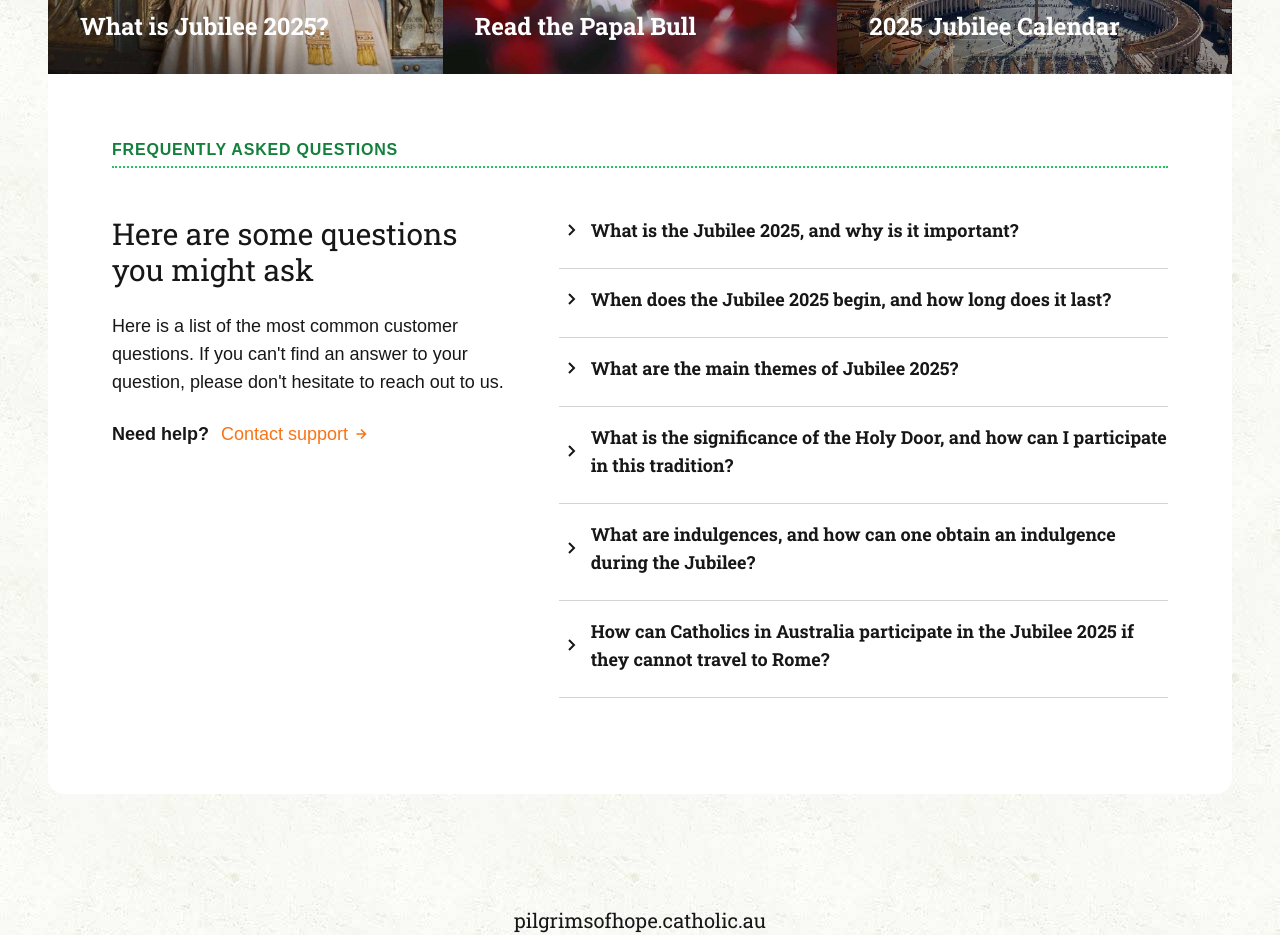
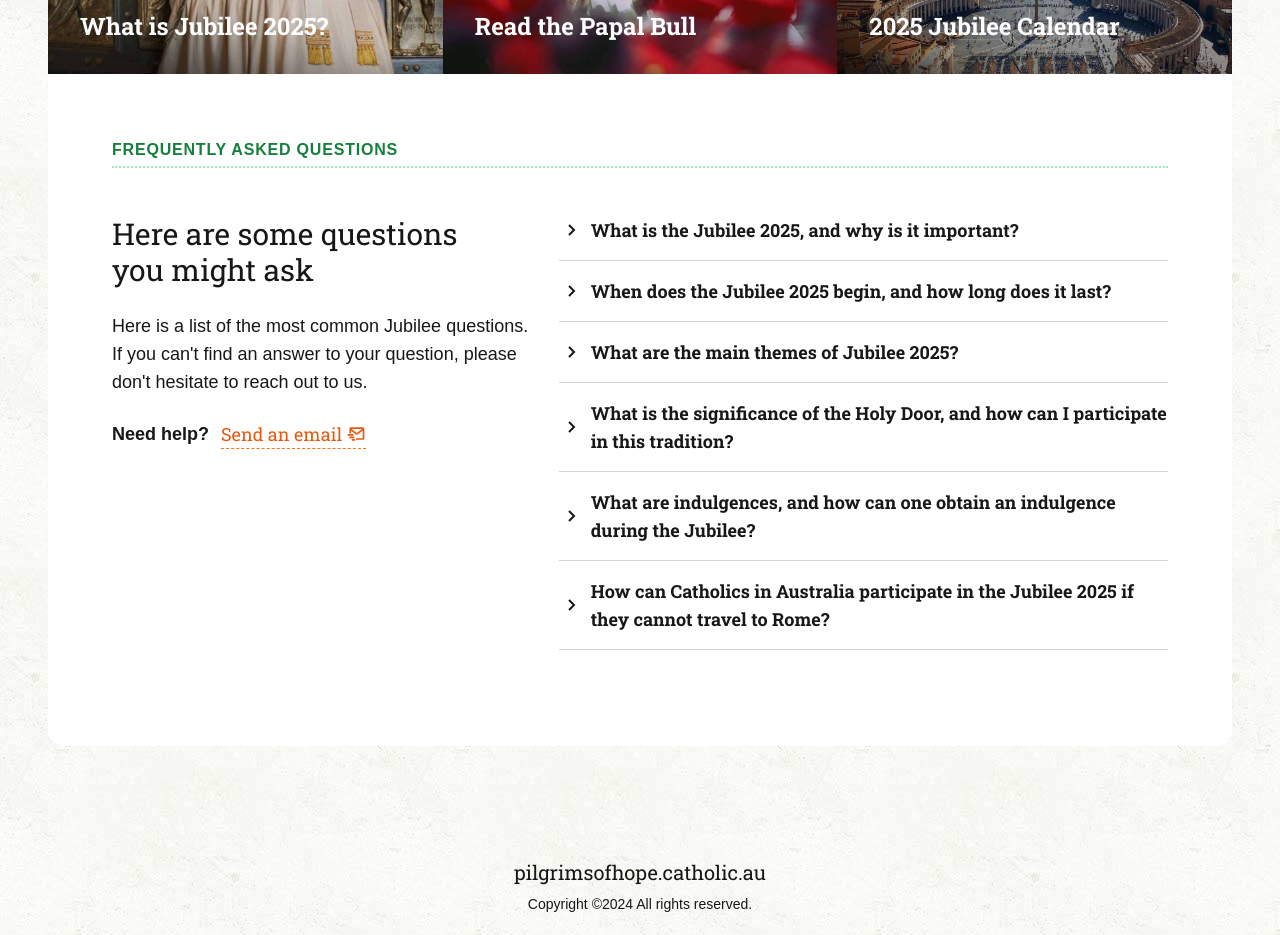
Before and after one commit to ryanmacalandag/pilgrims-of-hope, a Next.js app: page / in a window 1280 px wide. Shown: the part 2080-3015 px from the top of the page. Built offline with nearby package versions, Linux system fonts and the light colour scheme.

Commit message:
fix accordion

```diff
--- a/app/_sections/JubileeFAQAccordion.tsx
+++ b/app/_sections/JubileeFAQAccordion.tsx
@@ -1,85 +1,85 @@
 import { Checkbox } from '@headlessui/react'
 import Link from 'next/link'
 import React from 'react'
-import { BiChevronRight, BiRightArrowAlt } from 'react-icons/bi'
+import { BiChevronRight, BiMailSend } from 'react-icons/bi'
 
 export default function JubileeFAQAccordion() {
   return (
     <div className='flex flex-col gap-8 lg:gap-12 px-8 md:px-12 lg:px-16 py-12 md:py-10 lg:py-16'>
-      <div className='border-b-2 border-green-500 border-dotted pb-1'>
+      <div className='border-b-2 border-green-500/40 border-dotted pb-1'>
         <h3 className='text-sm md:text-base text-left font-sans font-bold text-green-700 uppercase tracking-wider'>Frequently Asked Questions</h3>
       </div>
       <div className='grid grid-cols-12 gap-4'>
         <div className='col-span-12 md:col-span-5 mb-6'>
           <div className='flex flex-col gap-6 pl-0 md:pl-0'>
             <p className='text-2xl md:text-3xl font-serif text-balance'>Here are some questions you might ask</p>
-            <p>Here is a list of the most common customer questions. If you can&#39;t find an answer to your question, please don&#39;t hesitate to reach out to us.</p>
+            <p>Here is a list of the most common Jubilee questions. If you can&#39;t find an answer to your question, please don&#39;t hesitate to reach out to us.</p>
             <p className='flex gap-3'>
               <span className='font-bold'>Need help? </span>
               <Link
-                href='/support'
-                className='text-orange-500 hover:text-orange-800 flex flex-row gap-1 items-center transition duration-300'
+                href='mailto:media@catholic.org.au'
+                className='font-serif text-orange-600 hover:text-orange-400 border-b border-orange-500 border-dashed flex flex-row gap-1 items-center transition duration-300'
               >
-                Contact support
-                <BiRightArrowAlt></BiRightArrowAlt>
+                Send an email
+                <BiMailSend size={20}></BiMailSend>
               </Link>
             </p>
           </div>
         </div>
         <div className='col-span-12 md:col-span-7'>
           <div className='grid grid-cols-12 gap-4'>
-            <div className='col-span-12'>
+            <div className='col-span-12 hover:cursor-pointer'>
               <Checkbox className='group flex flex-col gap-2 border-b border-stone-300'>
-                <div className='flex flex-shrink-0 gap-2 items-center'>
+                <div className='flex flex-shrink-0 gap-2 items-center group-hover:text-green-600'>
                   <BiChevronRight size={24} className='w-fit min-w-6 rotate-0 group-aria-[checked=true]:rotate-90 transition duration-300'></BiChevronRight>
-                  <h2 className='text-lg *:md:text-xl font-serif font-bold '>What is the Jubilee 2025, and why is it important?</h2>
+                  <h4 className='text-lg *:md:text-xl font-serif font-bold'>What is the Jubilee 2025, and why is it important?</h4>
                 </div>
-                <p className='max-h-0 group-aria-[checked=true]:max-h-[500] overflow-hidden transition-max-h duration-500 delay-75 mb-4 text-base md:text-base pl-8 '>The Jubilee 2025, also called the Holy Year, is a special year of grace and celebration within the Catholic Church, set to unite believers around the world in faith, renewal, and reconciliation. Marked by Pope Francis as a year of hope, this Jubilee invites the faithful to reflect on God&#39;s mercy and to seek spiritual growth through acts of devotion, prayer, and charity.</p>
+                <p className='max-h-0 group-aria-[checked=true]:max-h-[500] overflow-hidden transition-max-h duration-500 delay-75 mb-2 group-aria-[checked=true]:mb-4 text-base md:text-base pl-8 '>The Jubilee 2025, also called the Holy Year, is a special year of grace and celebration within the Catholic Church, set to unite believers around the world in faith, renewal, and reconciliation. Marked by Pope Francis as a year of hope, this Jubilee invites the faithful to reflect on God&#39;s mercy and to seek spiritual growth through acts of devotion, prayer, and charity.</p>
               </Checkbox>
             </div>
             <div className='col-span-12'>
               <Checkbox className='group flex flex-col gap-2 border-b border-stone-300'>
-                <div className='flex flex-shrink-0 gap-2 items-center'>
+                <div className='flex flex-shrink-0 gap-2 items-center group-hover:text-green-600'>
                   <BiChevronRight size={24} className='w-fit min-w-6 rotate-0 group-aria-[checked=true]:rotate-90 transition duration-300'></BiChevronRight>
-                  <h2 className='text-lg *:md:text-xl font-serif font-bold '>When does the Jubilee 2025 begin, and how long does it last?</h2>
+                  <h4 className='text-lg *:md:text-xl font-serif font-bold'>When does the Jubilee 2025 begin, and how long does it last?</h4>
                 </div>
-                <p className='max-h-0 group-aria-[checked=true]:max-h-[500] overflow-hidden transition-max-h duration-500 delay-75 mb-4 text-base md:text-base pl-8'>The Jubilee 2025 officially begins on December 8, 2024, with the opening of the Holy Door at St. Peter&#39;s Basilica in Rome. It will run until November 2025, culminating in various celebrations, pilgrimages, and ceremonies dedicated to fostering unity, compassion, and faith.</p>
+                <p className='max-h-0 group-aria-[checked=true]:max-h-[500] overflow-hidden transition-max-h duration-500 delay-75 mb-2 group-aria-[checked=true]:mb-4 text-base md:text-base pl-8'>The Jubilee 2025 officially begins on December 8, 2024, with the opening of the Holy Door at St. Peter&#39;s Basilica in Rome. It will run until November 2025, culminating in various celebrations, pilgrimages, and ceremonies dedicated to fostering unity, compassion, and faith.</p>
               </Checkbox>
             </div>
             <div className='col-span-12'>
               <Checkbox className='group flex flex-col gap-2 border-b border-stone-300'>
-                <div className='flex flex-shrink-0 gap-2 items-center'>
+                <div className='flex flex-shrink-0 gap-2 items-center group-hover:text-green-600'>
                   <BiChevronRight size={24} className='w-fit min-w-6 rotate-0 group-aria-[checked=true]:rotate-90 transition duration-300'></BiChevronRight>
-                  <h2 className='text-lg *:md:text-xl font-serif font-bold '>What are the main themes of Jubilee 2025?</h2>
+                  <h4 className='text-lg *:md:text-xl font-serif font-bold'>What are the main themes of Jubilee 2025?</h4>
                 </div>
-                <p className='max-h-0 group-aria-[checked=true]:max-h-[500] overflow-hidden transition-max-h duration-500 delay-75 mb-4 text-base md:text-base pl-8 '>Pope Francis has designated the theme of Jubilee 2025 as Pilgrims of Hope. This theme encourages Catholics worldwide to journey spiritually towards hope, drawing strength from faith to overcome life&#39;s challenges. Emphasizing reconciliation and mercy, the Jubilee reminds the faithful of God&#39;s unwavering love and the Church&#39;s call to spread hope.</p>
+                <p className='max-h-0 group-aria-[checked=true]:max-h-[500] overflow-hidden transition-max-h duration-500 delay-75 mb-2 group-aria-[checked=true]:mb-4 text-base md:text-base pl-8 '>Pope Francis has designated the theme of Jubilee 2025 as Pilgrims of Hope. This theme encourages Catholics worldwide to journey spiritually towards hope, drawing strength from faith to overcome life&#39;s challenges. Emphasizing reconciliation and mercy, the Jubilee reminds the faithful of God&#39;s unwavering love and the Church&#39;s call to spread hope.</p>
               </Checkbox>
             </div>
             <div className='col-span-12'>
               <Checkbox className='group flex flex-col gap-2 border-b border-stone-300'>
-                <div className='flex flex-shrink-0 gap-2 items-center'>
+                <div className='flex flex-shrink-0 gap-2 items-center group-hover:text-green-600'>
                   <BiChevronRight size={24} className='w-fit min-w-6 rotate-0 group-aria-[checked=true]:rotate-90 transition duration-300'></BiChevronRight>
-                  <h2 className='text-lg *:md:text-xl font-serif font-bold '> What is the significance of the Holy Door, and how can I participate in this tradition?</h2>
+                  <h4 className='text-lg *:md:text-xl font-serif font-bold'> What is the significance of the Holy Door, and how can I participate in this tradition?</h4>
                 </div>
-                <p className='max-h-0 group-aria-[checked=true]:max-h-[500] overflow-hidden transition-max-h duration-500 delay-75 mb-4 text-base md:text-base pl-8 '>The Holy Door is a sacred symbol of Christ, who opens the way to salvation. During the Jubilee, Holy Doors at major basilicas in Rome and other designated churches worldwide will open as a gesture of spiritual welcome. Pilgrims who pass through the Holy Door, in a spirit of penance and devotion, are invited to receive a special indulgence. You can participate by visiting any designated Holy Door location and fulfilling the sacramental conditions for indulgences.</p>
+                <p className='max-h-0 group-aria-[checked=true]:max-h-[500] overflow-hidden transition-max-h duration-500 delay-75 mb-2 group-aria-[checked=true]:mb-4 text-base md:text-base pl-8 '>The Holy Door is a sacred symbol of Christ, who opens the way to salvation. During the Jubilee, Holy Doors at major basilicas in Rome and other designated churches worldwide will open as a gesture of spiritual welcome. Pilgrims who pass through the Holy Door, in a spirit of penance and devotion, are invited to receive a special indulgence. You can participate by visiting any designated Holy Door location and fulfilling the sacramental conditions for indulgences.</p>
               </Checkbox>
             </div>
             <div className='col-span-12'>
               <Checkbox className='group flex flex-col gap-2 border-b border-stone-300'>
-                <div className='flex flex-shrink-0 gap-2 items-center'>
+                <div className='flex flex-shrink-0 gap-2 items-center group-hover:text-green-600'>
                   <BiChevronRight size={24} className='w-fit min-w-6 rotate-0 group-aria-[checked=true]:rotate-90 transition duration-300'></BiChevronRight>
-                  <h2 className='text-lg *:md:text-xl font-serif font-bold '>What are indulgences, and how can one obtain an indulgence during the Jubilee?</h2>
+                  <h4 className='text-lg *:md:text-xl font-serif font-bold'>What are indulgences, and how can one obtain an indulgence during the Jubilee?</h4>
                 </div>
-                <p className='max-h-0 group-aria-[checked=true]:max-h-[500] overflow-hidden transition-max-h duration-500 delay-75 mb-4 text-base md:text-base pl-8 '>An indulgence is a spiritual grace that lessens the temporal punishment due to sins. During the Jubilee, the Church offers special indulgences to encourage reconciliation and personal conversion. To obtain an indulgence, pilgrims are called to pass through the Holy Door with a contrite heart, participate in the Eucharist, pray for the Pope&#39;s intentions, and perform acts of charity or mercy.</p>
+                <p className='max-h-0 group-aria-[checked=true]:max-h-[500] overflow-hidden transition-max-h duration-500 delay-75 mb-2 group-aria-[checked=true]:mb-4 text-base md:text-base pl-8 '>An indulgence is a spiritual grace that lessens the temporal punishment due to sins. During the Jubilee, the Church offers special indulgences to encourage reconciliation and personal conversion. To obtain an indulgence, pilgrims are called to pass through the Holy Door with a contrite heart, participate in the Eucharist, pray for the Pope&#39;s intentions, and perform acts of charity or mercy.</p>
               </Checkbox>
             </div>
             <div className='col-span-12'>
               <Checkbox className='group flex flex-col gap-2 border-b border-stone-300'>
-                <div className='flex flex-shrink-0 gap-2 items-center'>
+                <div className='flex flex-shrink-0 gap-2 items-center group-hover:text-green-600'>
                   <BiChevronRight size={24} className='w-fit min-w-6 rotate-0 group-aria-[checked=true]:rotate-90 transition duration-300'></BiChevronRight>
-                  <h2 className='text-lg *:md:text-xl font-serif font-bold '>How can Catholics in Australia participate in the Jubilee 2025 if they cannot travel to Rome?</h2>
+                  <h4 className='text-lg *:md:text-xl font-serif font-bold'>How can Catholics in Australia participate in the Jubilee 2025 if they cannot travel to Rome?</h4>
                 </div>
-                <p className='max-h-0 group-aria-[checked=true]:max-h-[500] overflow-hidden transition-max-h duration-500 delay-75 mb-4 text-base md:text-base pl-8 '>Catholics in Australia can celebrate the Jubilee through local pilgrimages to designated Holy Door churches, special liturgies, and events hosted by dioceses and parishes. In addition, prayer and acts of charity are encouraged as ways to embody the Jubilee&#39;s spirit of hope and unity. The Australian Catholic Bishops Conference will provide resources and information on local events and digital tools to help Australian Catholics participate fully in the Jubilee experience from afar.</p>
+                <p className='max-h-0 group-aria-[checked=true]:max-h-[500] overflow-hidden transition-max-h duration-500 delay-75 mb-2 group-aria-[checked=true]:mb-4 text-base md:text-base pl-8 '>Catholics in Australia can celebrate the Jubilee through local pilgrimages to designated Holy Door churches, special liturgies, and events hosted by dioceses and parishes. In addition, prayer and acts of charity are encouraged as ways to embody the Jubilee&#39;s spirit of hope and unity. The Australian Catholic Bishops Conference will provide resources and information on local events and digital tools to help Australian Catholics participate fully in the Jubilee experience from afar.</p>
               </Checkbox>
             </div>
           </div>
```
